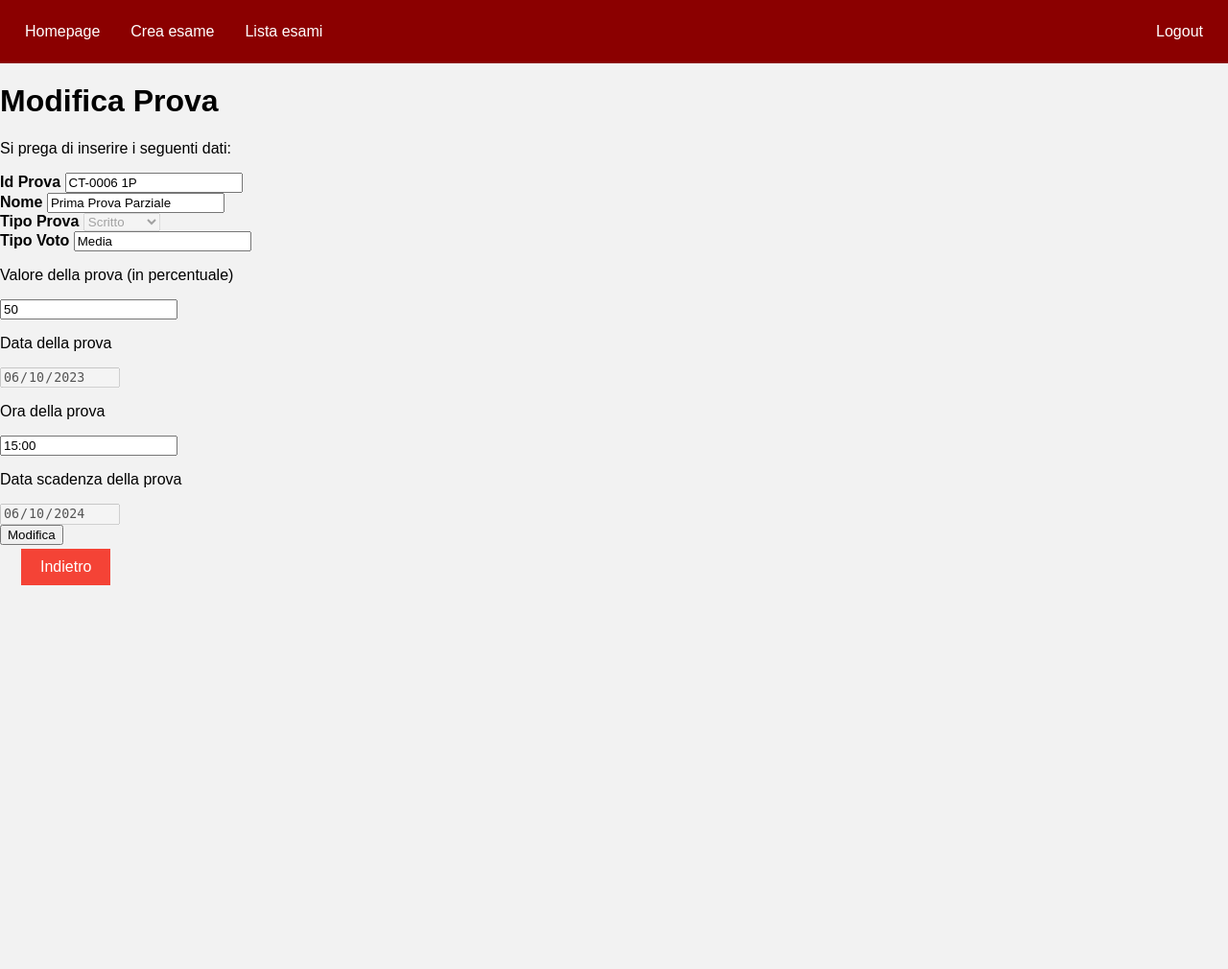
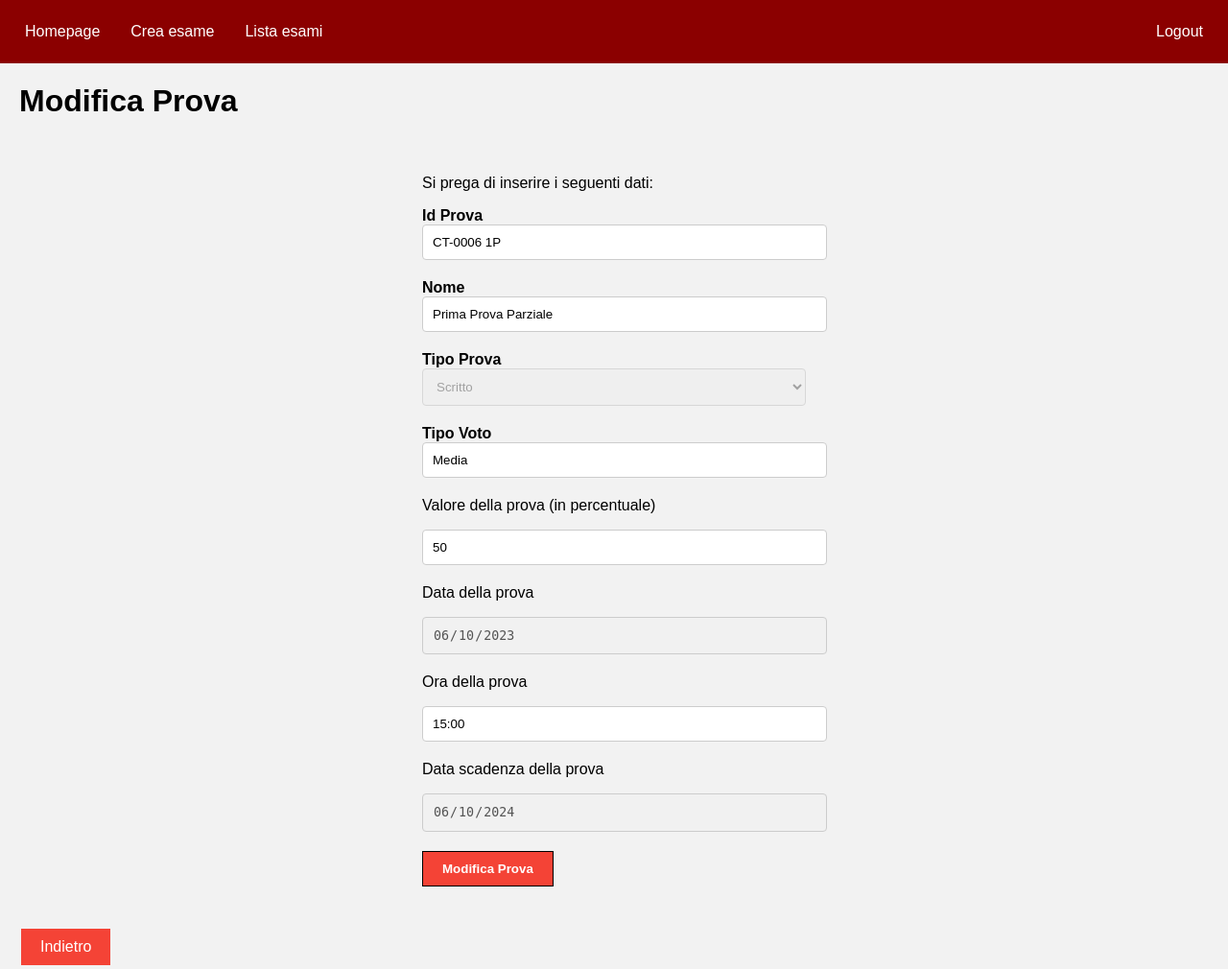
Before and after one commit to Jimpoz/Progetto-BD, a Flask app: a page that uses app/templates/modify_test.html in a window 1280 px wide. Shown: the whole page at 96% size. Before the commit the page ends 610 px from the top, so only its background shows below. Run offline with Flask 3, Linux system fonts and the light colour scheme; a user stored in the database is signed in; data comes from the database, SQL or seed files in the repository.

Commit message:
Rename files

```diff
--- a/app/templates/create_exam.html
+++ b/app/templates/create_exam.html
@@ -1,7 +1,7 @@
 <!DOCTYPE html>
 <html lang="en">
 <head>
-    <link rel="stylesheet" href="../static/create_exam-test.css">
+    <link rel="stylesheet" href="../static/create-modify_exam-test.css">
     <link rel="stylesheet" href="../static/navbar.css">
     <meta charset="UTF-8">
     <meta http-equiv="X-UA-Compatible" content="IE=edge">
--- a/app/templates/create_test.html
+++ b/app/templates/create_test.html
@@ -1,7 +1,7 @@
 <!DOCTYPE html>
 <html lang="en">
 <head>
-    <link rel="stylesheet" href="../static/create_exam-test.css">
+    <link rel="stylesheet" href="../static/create-modify_exam-test.css">
     <link rel="stylesheet" href="../static/goback.css">
     <link rel="stylesheet" href="../static/navbar.css">
     <script src="{{ url_for('static', filename='functions.js') }}"></script>
--- a/app/templates/modify_exam.html
+++ b/app/templates/modify_exam.html
@@ -2,7 +2,7 @@
 <html lang="en">
 <head>
     <link rel="stylesheet" href="../static/exam_page.css">
-    <link rel="stylesheet" href="../static/create_exam.css">
+    <link rel="stylesheet" href="../static/create-modify_exam-test.css">
     <link rel="stylesheet" href="../static/goback.css">
     <link rel="stylesheet" href="../static/navbar.css">
     <script src="{{ url_for('static', filename='functions.js') }}"></script>
--- a/app/templates/modify_test.html
+++ b/app/templates/modify_test.html
@@ -1,7 +1,7 @@
 <!DOCTYPE html>
 <html lang="en">
 <head>
-    <link rel="stylesheet" href="../static/create_exam.css">
+    <link rel="stylesheet" href="../static/create-modify_exam-test.css">
     <link rel="stylesheet" href="../static/goback.css">
     <link rel="stylesheet" href="../static/navbar.css">
     <script src="{{ url_for('static', filename='functions.js') }}"></script>
@@ -104,7 +104,7 @@
             {% if form.enable_edit.data %}
                 {{ form.submit(class="w3-btn w3-red w3-hover-green w3-border-black") }}
             {% else %}
-                <button type="button" class="w3-btn w3-red w3-hover-green w3-border-black" onclick="enableEdit()">Modifica</button>
+                <button type="button" class="w3-btn w3-red w3-hover-green w3-border-black" onclick="enableEdit()">Modifica Prova</button>
             {% endif %}
         </div>
     </form>
```
Also changed, not shown: app/static/create-modify_exam-test.css (renamed from app/static/create_exam-test.css).
